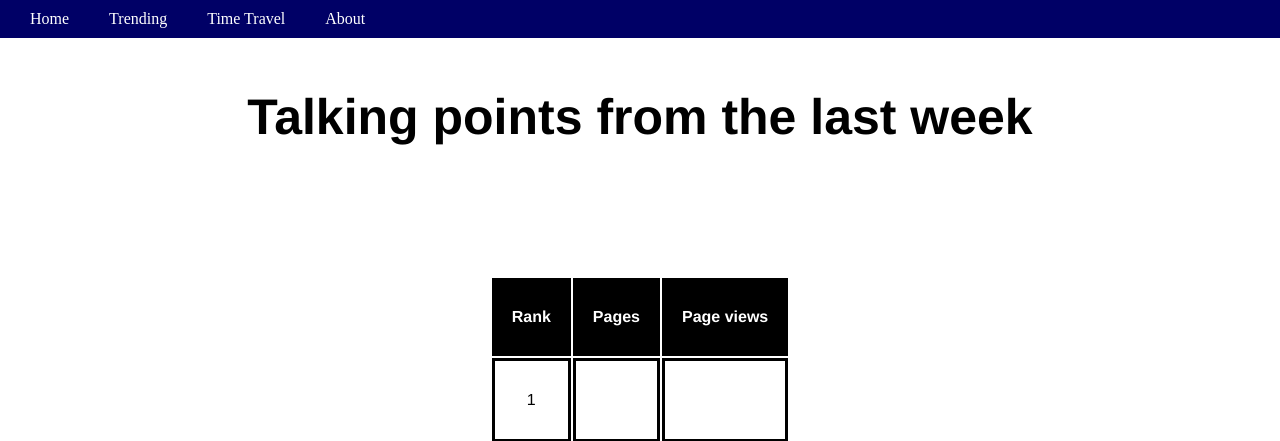
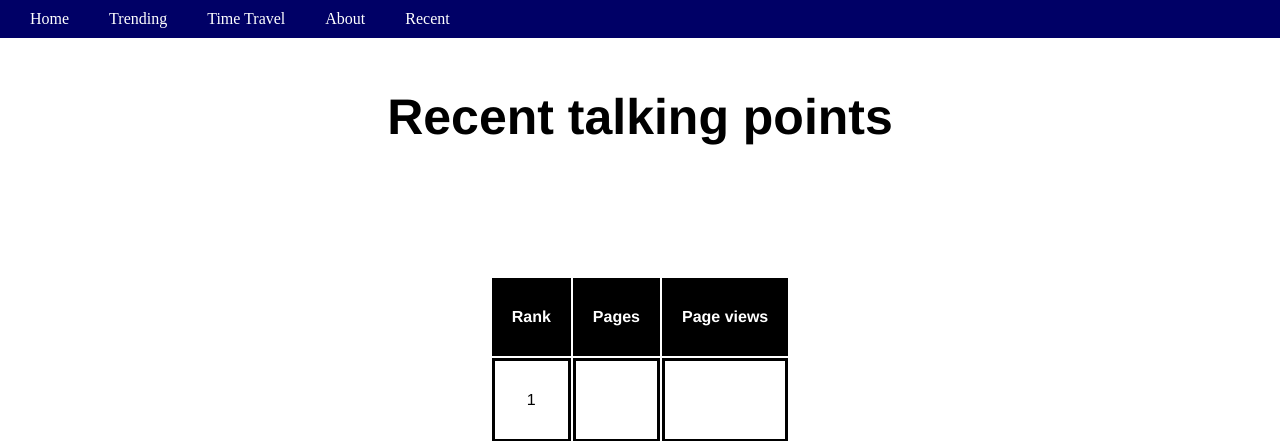
Before and after one commit to InvincibleJuggernaut/WikiFe, a Flask app: template templates/recent.html in a window 1280 px wide. Shown: the top 441 px of the page. Run offline with Flask 2, Linux system fonts and the light colour scheme; the template is opened without the code that fills it, so the values that code supplies are empty.

Commit message:
Add files via upload

```diff
--- a/app.py
+++ b/app.py
@@ -225,6 +225,7 @@ def recent():
     for x in sorted_recent[0:7]:
         list_of_titles.append(x[0])
         list_of_views.append(x[1])
+    '''
     plt.figure(figsize=(10, 10))
     bar = plt.bar(list_of_titles, list_of_views)
     plt.title('Total views in the last 7 days')
@@ -242,9 +243,13 @@ def recent():
     plt.xticks(rotation=90)
     plt.xlabel('Topics')
     location=os.path.join('static/plots','plot')
-    plt.savefig(location+'plot.jpg', bbox_inches='tight')
+    print(type(bar))
+    #plt.savefig(location+'plot.jpg', bbox_inches='tight')
     location_final='/'+location+'plot.jpg'
-    return render_template('recent.html', list_of_topics=sorted_recent, location=location_final)
+    '''
+    print(sorted_recent[18])
+    print(sorted_recent[19])
+    return render_template('recent.html', list_of_topics=sorted_recent) #location=location_final
 
 
 if __name__=="__main__":
--- a/templates/recent.html
+++ b/templates/recent.html
@@ -9,7 +9,7 @@
 <body>
     {% extends "template.html" %}
     {% block content %}
-    <h1 id="trending_heading">Talking points from the last week</h1>
+    <h1 id="trending_heading">Recent talking points</h1>
 
     <p align="center"><img src={{ location }}></p>
     <table class="trending_table">
--- a/templates/template.html
+++ b/templates/template.html
@@ -21,6 +21,7 @@
         <li><a href="{{ url_for('trending') }}">Trending</a></li>
         <li><a href="{{ url_for('timetravel') }}">Time Travel</a></li>
         <li><a href="{{ url_for('about') }}">About</a></li>
+        <li><a href="recent">Recent</a></li>
     </ul>
   </div>
 
```
